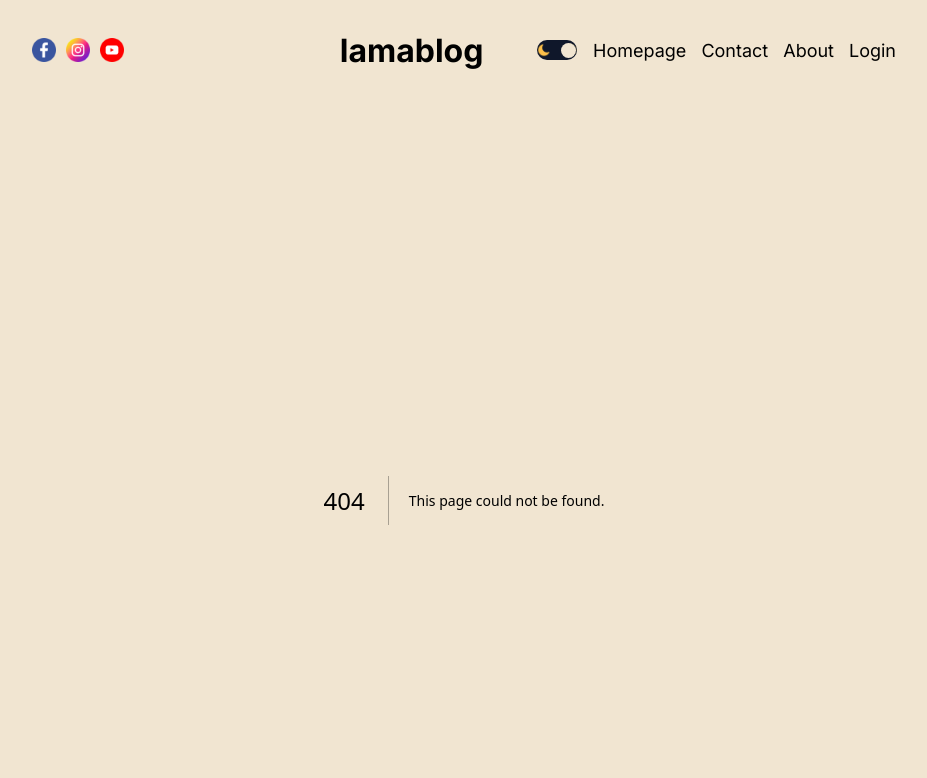
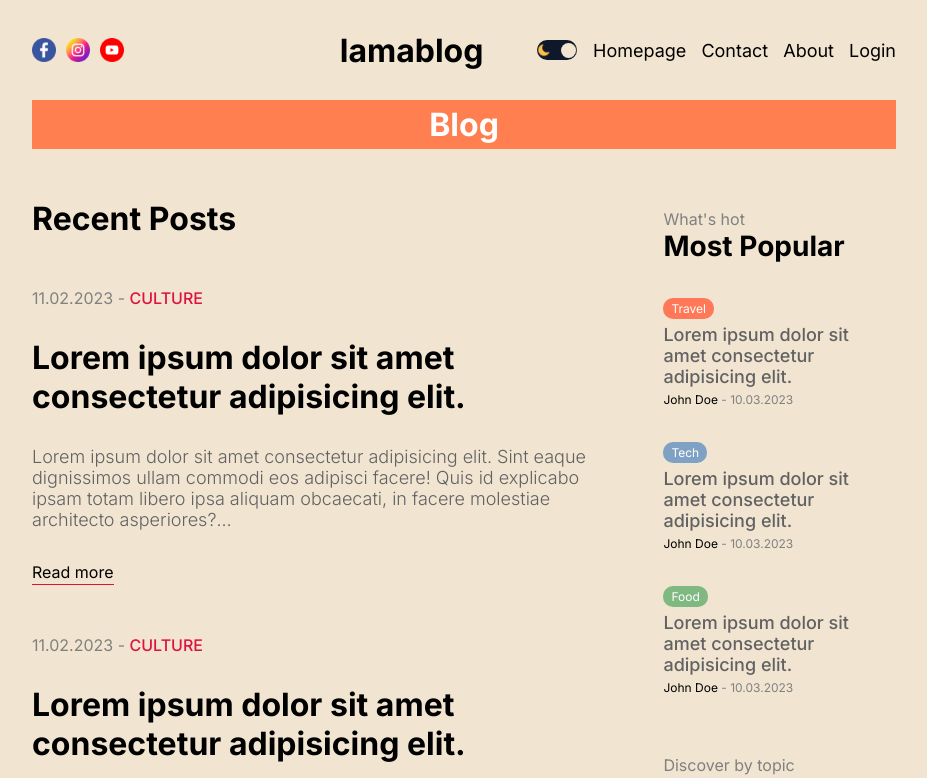
Before and after one commit to Achala-Nayak/Cuisine-Code-Chronicles, a Next.js app: page /blog in a window 1280 px wide. Before the commit this address had no page. Shown: the top 778 px of the page, without its empty margins (176-1103 px from the left). Built offline with nearby package versions, Linux system fonts and the light colour scheme.

Commit message:
Single Post- Achala Nayak

```diff
--- /dev/null
+++ b/src/app/[slug]/singlePage.module.css
@@ -0,0 +1,94 @@
+.infoContainer {
+    display: flex;
+    align-items: center;
+    gap: 50px;
+  }
+
+  .textContainer {
+    flex: 1;
+  }
+
+  .title {
+    font-size: 64px;
+    margin-bottom: 50px;
+  }
+
+  .user {
+    display: flex;
+    align-items: center;
+    gap: 20px;
+  }
+
+  .userImageContainer {
+    width: 50px;
+    height: 50px;
+    position: relative;
+  }
+
+  .avatar {
+    border-radius: 50%;
+    object-fit: cover;
+  }
+
+  .userTextContainer {
+    display: flex;
+    flex-direction: column;
+    gap: 5px;
+    color: var(--softTextColor);
+  }
+
+  .username {
+    font-size: 20px;
+    font-weight: 500;
+  }
+
+  .imageContainer {
+    flex: 1;
+    height: 350px;
+    position: relative;
+  }
+
+  .image {
+    object-fit: cover;
+  }
+
+  .content {
+    display: flex;
+    gap: 50px;
+  }
+
+  .post {
+    flex: 5;
+    margin-top: 60px;
+  }
+
+  .description p {
+    font-size: 20px;
+    font-weight: 300;
+    margin-bottom: 20px;
+  }
+
+  @media screen and (max-width: 1536px) {
+    .title {
+      font-size: 54px;
+    }
+  }
+  @media screen and (max-width: 1280px) {
+    .title {
+      font-size: 48px;
+    }
+  }
+  @media screen and (max-width: 1024px) {
+    .imageContainer {
+      display: none;
+    }
+  }
+  @media screen and (max-width: 640px) {
+    .title {
+      font-size: 36px;
+    }
+
+    .description p{
+      font-size: 18px;
+    }
+  }
--- /dev/null
+++ b/src/app/blog/blogPage.module.css
@@ -0,0 +1,12 @@
+.title{
+    background-color: coral;
+    color: white;
+    padding: 5px 10px;
+    text-align: center;
+    text-transform: capitalize;
+  }
+
+  .content{
+    display: flex;
+    gap: 50px;
+  }
--- /dev/null
+++ b/src/app/blog/page.jsx
@@ -0,0 +1,17 @@
+import CardList from "@/components/cardList/CardList";
+import styles from "./blogPage.module.css";
+import Menu from "@/components/Menu/Menu";
+
+const BlogPage = ({ searchParams }) => {
+  return (
+    <div className={styles.container}>
+      <h1 className={styles.title}>Blog</h1>
+      <div className={styles.content}>
+        <CardList/>
+        <Menu />
+      </div>
+    </div>
+  );
+};
+
+export default BlogPage;
```
Also changed, not shown: src/app/[slug]/page.jsx (added, +56 -0 lines), src/app/login/page.jsx (added, +9 -0 lines), src/app/login/loginPage.module.css (added).
